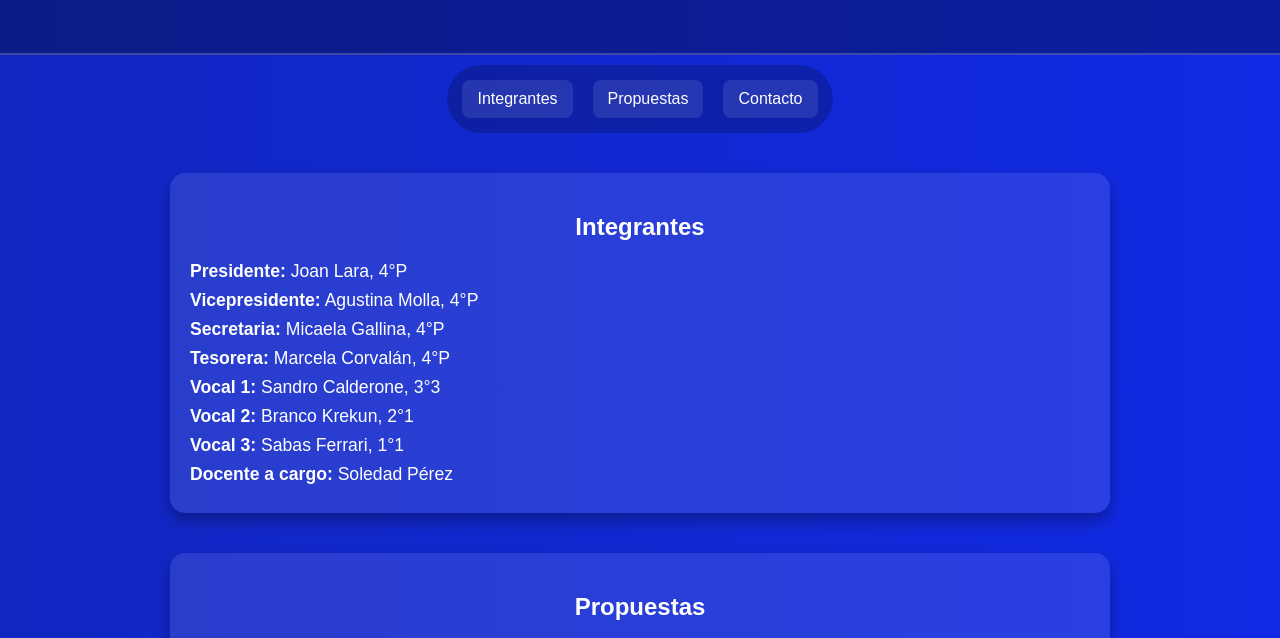
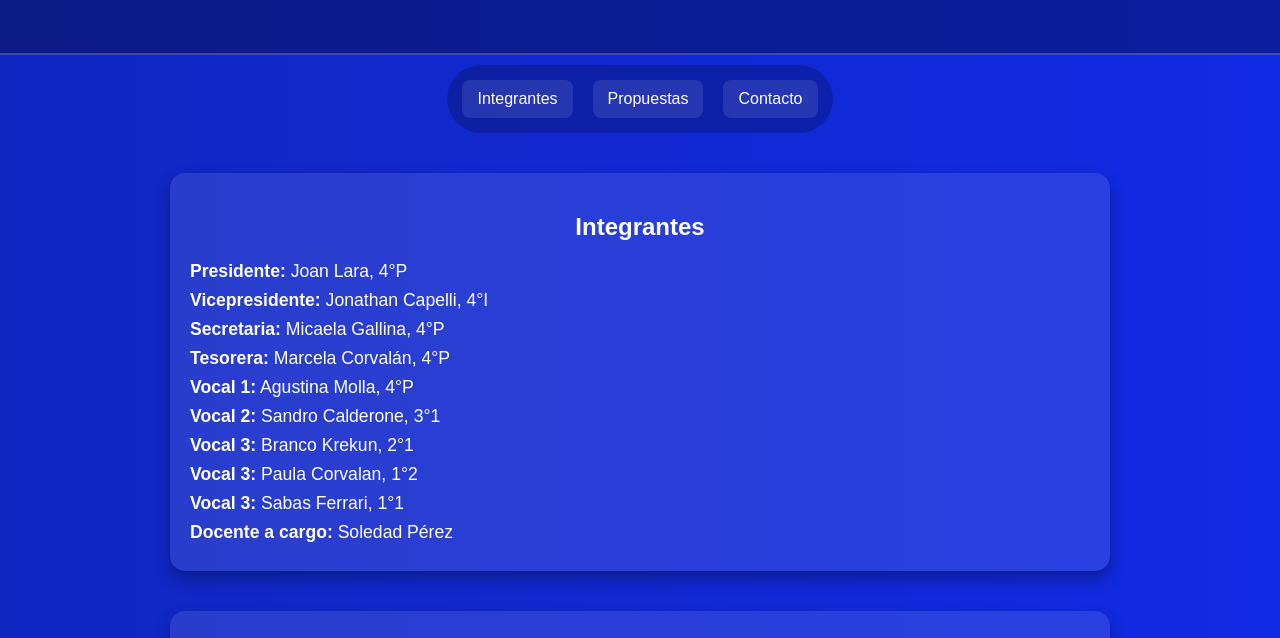
Before and after one commit to agustinamolla/centrodeestudiantes, a plain HTML site: page index.html in a window 1280 px wide. Shown: the part 122-760 px from the top of the page. Drawn offline with Linux system fonts and the light colour scheme.

Commit message:
Update index.html

```diff
--- a/index.html
+++ b/index.html
@@ -152,11 +152,13 @@
 <section id="integrantes" class="integrantes">
     <h2>Integrantes</h2>
     <p><strong>Presidente:</strong> Joan Lara, 4°P</p>
-    <p><strong>Vicepresidente:</strong> Agustina Molla, 4°P</p>
+    <p><strong>Vicepresidente:</strong> Jonathan Capelli, 4°I</p>
     <p><strong>Secretaria:</strong> Micaela Gallina, 4°P</p>
     <p><strong>Tesorera:</strong> Marcela Corvalán, 4°P</p>
-    <p><strong>Vocal 1:</strong> Sandro Calderone, 3°3</p>
-    <p><strong>Vocal 2:</strong> Branco Krekun, 2°1</p>
+    <p><strong>Vocal 1:</strong> Agustina Molla, 4°P</p>
+    <p><strong>Vocal 2:</strong> Sandro Calderone, 3°1</p>
+    <p><strong>Vocal 3:</strong> Branco Krekun, 2°1</p>
+    <p><strong>Vocal 3:</strong> Paula Corvalan, 1°2</p>
     <p><strong>Vocal 3:</strong> Sabas Ferrari, 1°1</p>
     <p><strong>Docente a cargo:</strong> Soledad Pérez</p>
 </section>
```
